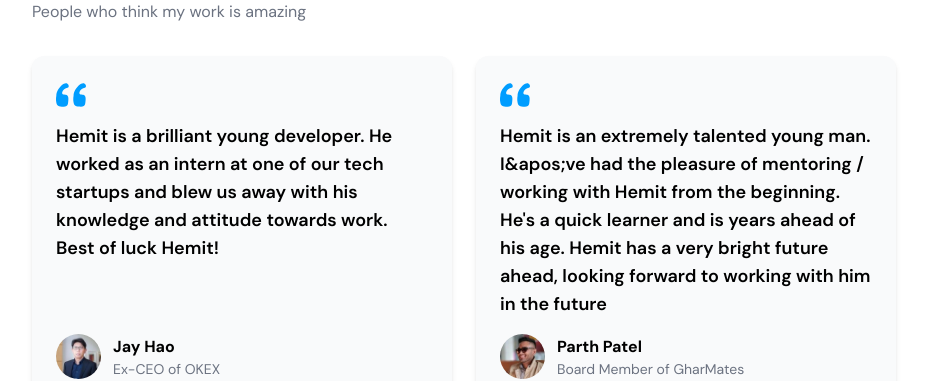
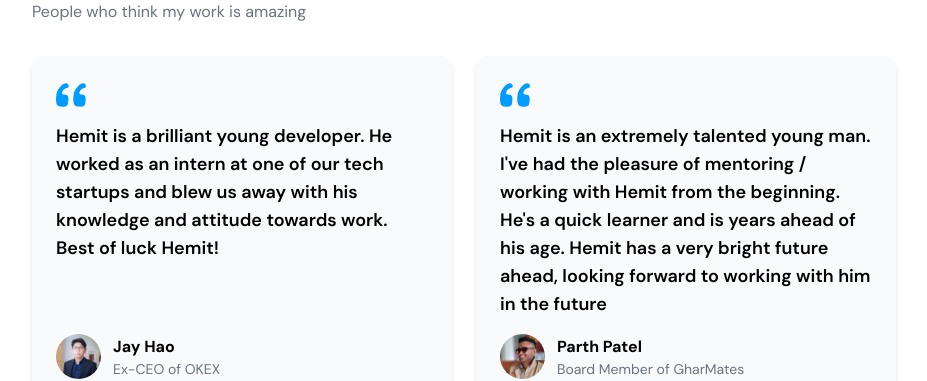
Before and after one commit to Hemit99123/personal-website, a Next.js app: page / in a window 1280 px wide. Shown: the part 2440-2821 px from the top of the page, without its empty margins (176-1103 px from the left). Built offline with nearby package versions, Linux system fonts and the light colour scheme.

Commit message:
changed to ' properly

```diff
--- a/src/data/tests.ts
+++ b/src/data/tests.ts
@@ -6,7 +6,7 @@ const testimonials = [
       title: 'Ex-CEO of OKEX',
     },
     {
-      testimonial: "Hemit is an extremely talented young man. I&apos;ve had the pleasure of mentoring / working with Hemit from the beginning. He's a quick learner and is years ahead of his age. Hemit has a very bright future ahead, looking forward to working with him in the future",
+      testimonial: "Hemit is an extremely talented young man. I've had the pleasure of mentoring / working with Hemit from the beginning. He's a quick learner and is years ahead of his age. Hemit has a very bright future ahead, looking forward to working with him in the future",
       person: 'Parth Patel',
       personImg: '/people/parth-patel.png',
       title: 'Board Member of GharMates',
```
